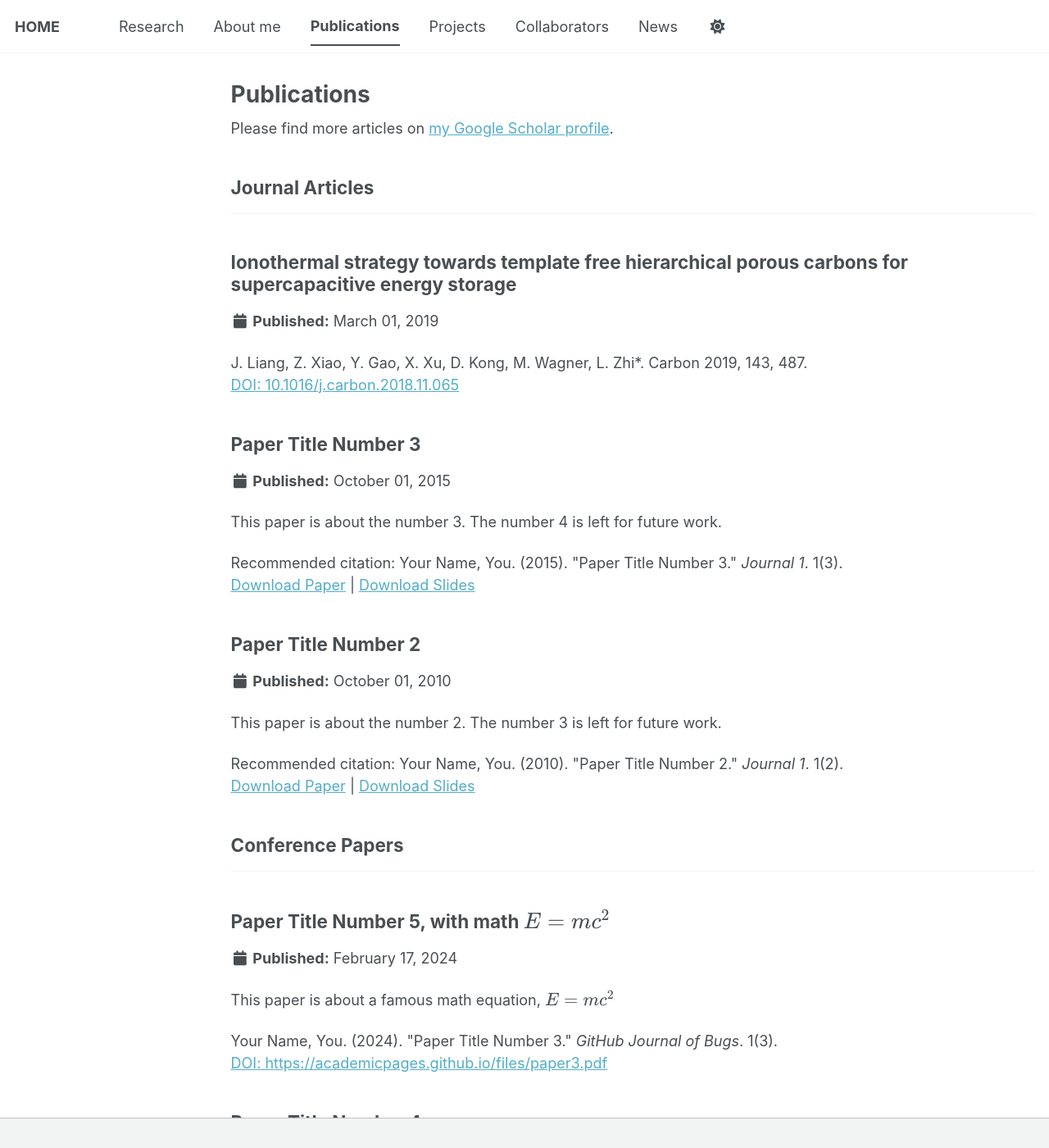
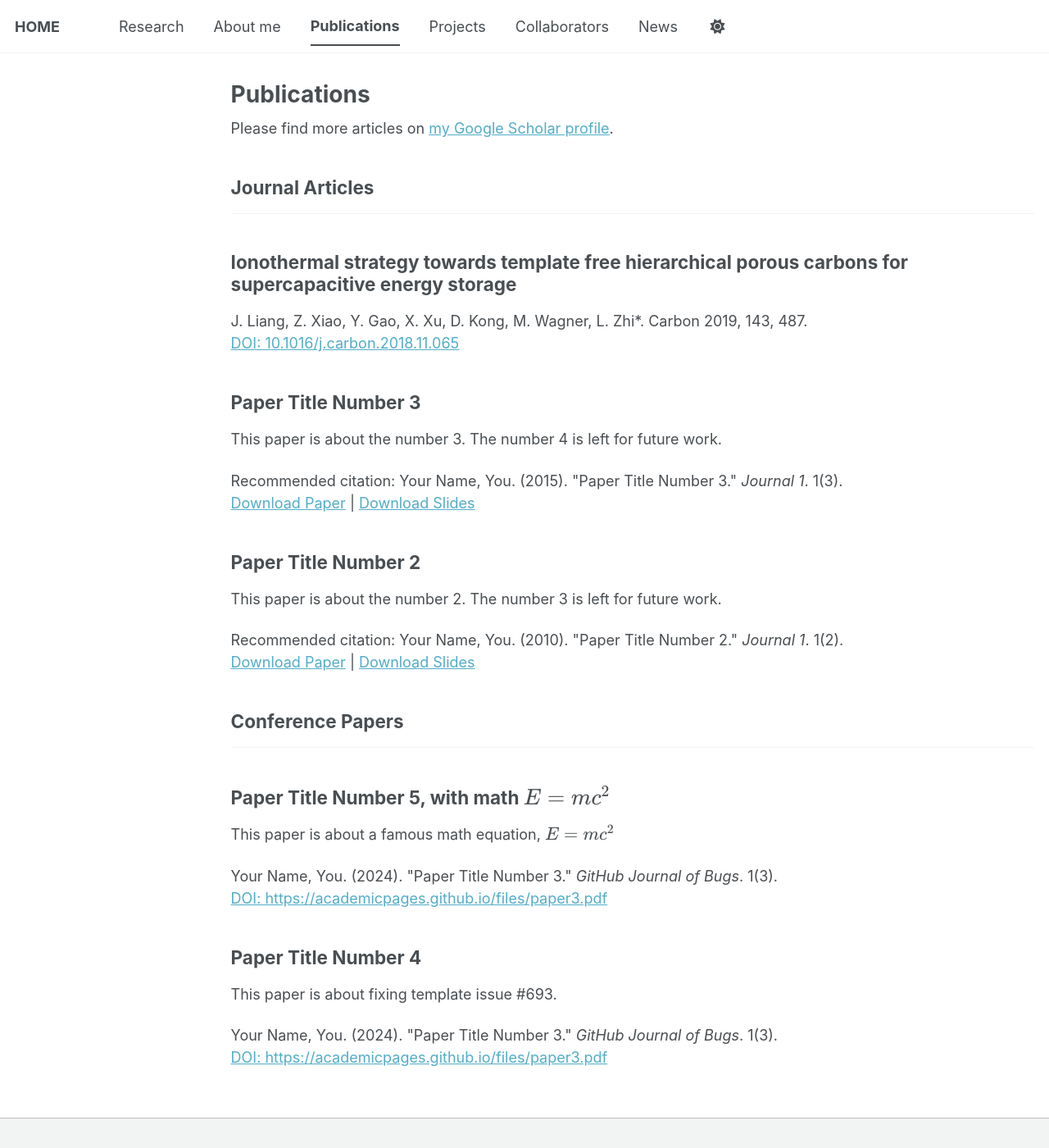
Before and after one commit to liangjiaxu-research/liangjiaxu-research.github.io, a Jekyll site: the page built from _pages/publications.html, in a window 1280 px wide and 1400 px high. Shown: the whole window at 82% size. Built offline with Jekyll 4.4.1, drawn with Linux system fonts in a browser that asks for light colours; a script bundle is joined from its source files by our own code; library files that are not in the unit come from our copies; part of the change alters nothing that is shown; some of the changed text lies outside the part shown.

```diff
--- a/_includes/archive-single.html
+++ b/_includes/archive-single.html
@@ -46,10 +46,12 @@
 
         {% if post.collection == 'teaching' %}
           <p> {{ post.type }}, <i>{{ post.venue }}</i>, {{ post.date | default: "1900-01-01" | date: "%Y" }} </p>
-        {% comment %}
+
         {% elsif post.collection == 'publications' %}
+          {% comment %}
           <p>Published in <i>{{ post.venue }}</i>, {{ post.date | default: "1900-01-01" | date: "%Y" }} </p>
-        {% endcomment %}
+          {% endcomment %}
+
         {% elsif post.date %}
          <p class="page__date"><strong><i class="fa fa-fw fa-calendar" aria-hidden="true"></i> {{ site.data.ui-text[site.locale].date_label | default: "Published:" }}</strong> <time datetime="{{ post.date | default: "1900-01-01" | date_to_xmlschema }}">{{ post.date | default: "1900-01-01" | date: "%B %d, %Y" }}</time></p>
         {% endif %}
```
